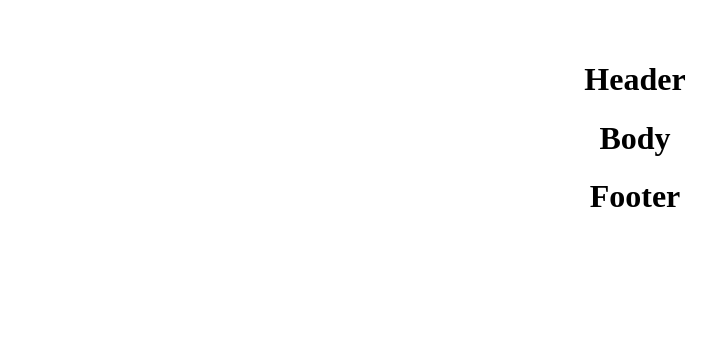
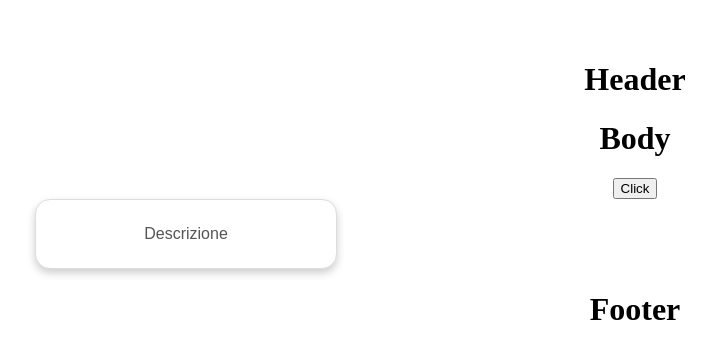
Before and after one commit to Arela-Cristina/react-use-state, a React (Vite) app: page / in a window 1280 px wide. Shown: the top 358 px of the page, without its empty margins (5-721 px from the left). Built offline with nearby package versions, Linux system fonts and the light colour scheme.

Commit message:
fix error

```diff
--- a/src/components/body-layout/Body.jsx
+++ b/src/components/body-layout/Body.jsx
@@ -1,9 +1,13 @@
 import style from "./Body";
+import Button from "./ui/button/Button";
+import Card from "./ui/card/Card";
 
 export default function Body() {
   return (
     <>
       <h1>Body</h1>
+      <Button />
+      <Card />
     </>
   );
 }
--- a/src/components/body-layout/ui/button/Button.jsx
+++ b/src/components/body-layout/ui/button/Button.jsx
@@ -0,0 +1,7 @@
+import style from "./Button.module.css";
+
+export default function Button() {
+    return (
+        <button>Click</button>
+    );
+}
--- /dev/null
+++ b/src/components/body-layout/ui/card/Card.jsx
@@ -0,0 +1,11 @@
+import style from "./Card.module.css";
+
+export default function Card() {
+  return (
+    <div className={style.card}>
+      <div className={style.cardContent}>
+        <p className={style.cardDescription}>Descrizione</p>
+      </div>
+    </div>
+  );
+}
--- /dev/null
+++ b/src/components/body-layout/ui/card/Card.module.css
@@ -0,0 +1,18 @@
+.card {
+    width: 300px;
+    border-radius: 15px;
+    box-shadow: 0 4px 8px rgba(0, 0, 0, 0.2);
+    overflow: hidden;
+    font-family: Arial, sans-serif;
+    border: 1px solid #ddd;
+    background-color: #fff;
+  }
+
+  .cardContent {
+    padding: 15px;
+  }
+
+  .cardDescription {
+    margin: 10px 0;
+    color: #555;
+  }
```
